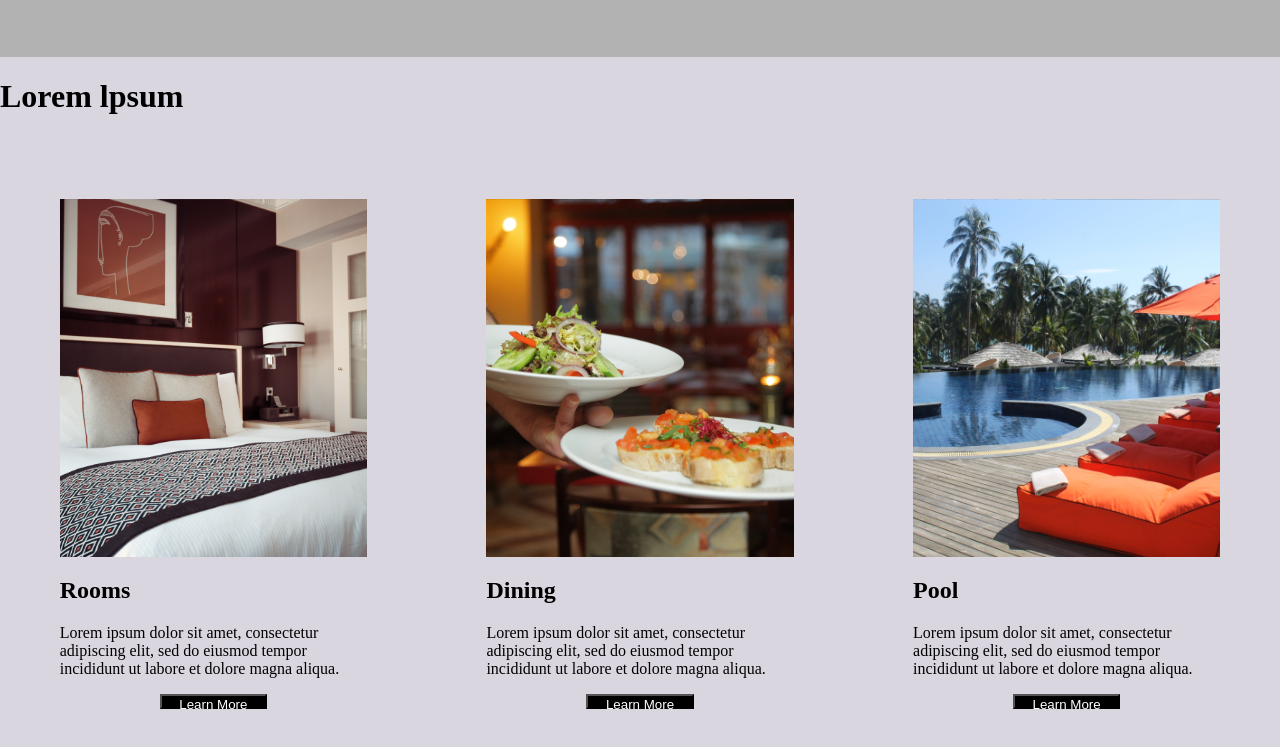
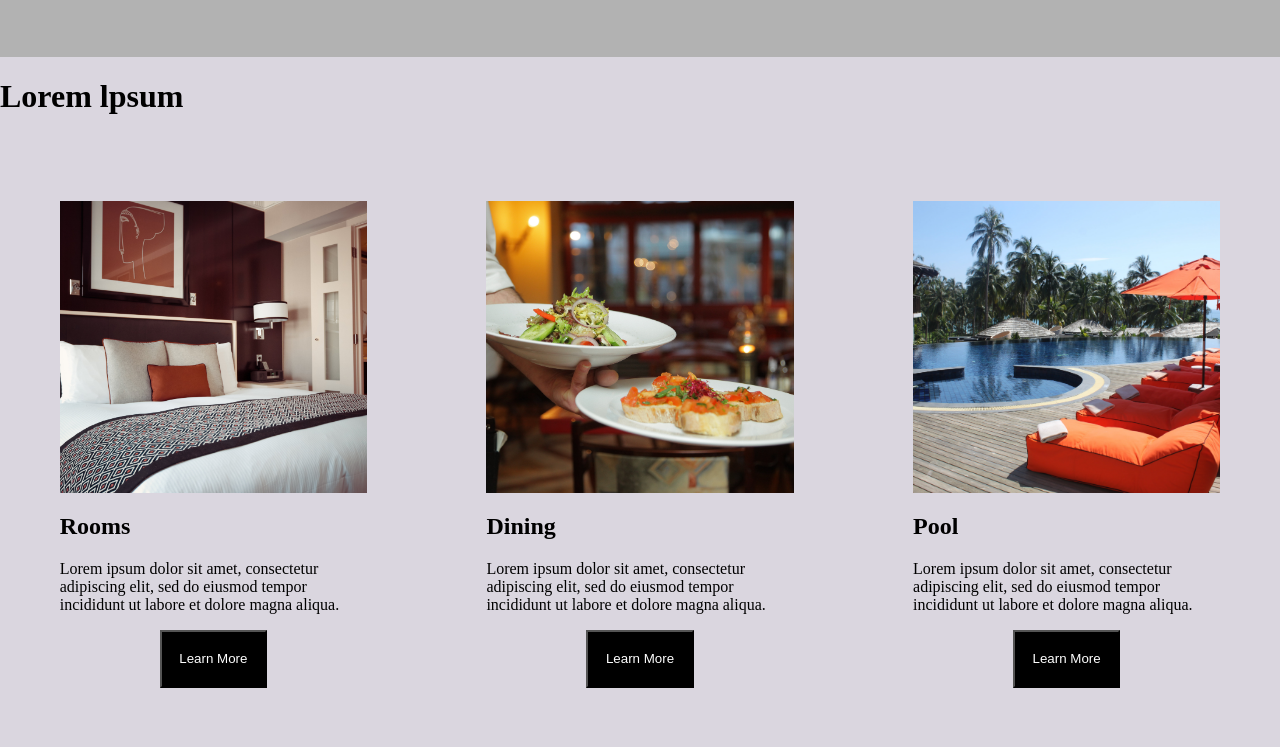
Before and after one commit to rajithsuvarna/ReastaurantAssignment, a plain HTML site: page index.html in a window 1280 px wide. Shown: the part 983-1730 px from the top of the page. Drawn offline with Linux system fonts and the light colour scheme.

Commit message:
Update index.css

```diff
--- a/index.css
+++ b/index.css
@@ -97,7 +97,7 @@ body {
 
 #image1-div {
   width: 80%;
-  min-height: 70%;
+  height: 70%;
   background-image: url("./rooms.jpg");
   background-size: cover;
   background-position: center;
@@ -105,14 +105,14 @@ body {
 
 #image2-div {
   width: 80%;
-  min-height: 70%;
+  height: 70%;
   background-image: url("./dining.jpg");
   background-size: cover;
   background-position: center;
 }
 #image3-div {
   width: 80%;
-  min-height: 70%;
+  height: 70%;
   background-image: url("./pool.jpg");
   background-size: cover;
   background-position: center;
```
